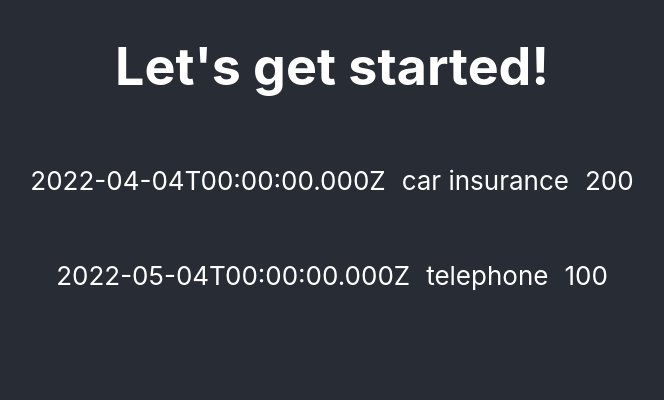
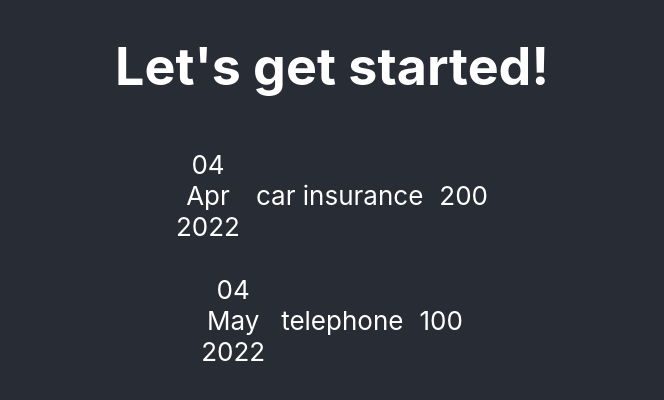
Before and after one commit to 8ctopus/react-demo-app, a JavaScript app: page / in a window 1280 px wide. Shown: the top 400 px of the page, without its empty margins (308-972 px from the left). Built offline with nearby package versions, Linux system fonts and the light colour scheme.

Commit message:
added: expense date component

```diff
--- /dev/null
+++ b/src/components/ExpenseDate.css
@@ -0,0 +1,18 @@
+div.expense-item {
+    display: flex;
+    justify-content: space-between;
+    align-items: center;
+    margin: 1rem 0;
+}
+
+div.esssssxpense-item__description {
+    display: flex;
+    flex-direction: column;
+    gap: 1rem;
+    align-items: flex-end;
+    flex-flow: column-reverse;
+}
+
+div.expense-item__description {
+    margin: 1rem;
+}
--- /dev/null
+++ b/src/components/ExpenseDate.js
@@ -0,0 +1,13 @@
+import "./ExpenseDate.css";
+
+export default function ExpenseDate(props) {
+  const day = props.date.toLocaleString('en-US', { day: '2-digit' });
+  const month = props.date.toLocaleString('en-US', { month: 'short' });
+  const year = props.date.getFullYear();
+
+  return <div className="expense-date">
+    <div className="expense-date__day">{ day }</div>
+    <div className="expense-date__month">{ month }</div>
+    <div className="expense-date__year">{ year }</div>
+  </div>;
+}
--- a/src/components/ExpenseItem.js
+++ b/src/components/ExpenseItem.js
@@ -1,8 +1,9 @@
 import "./ExpenseItem.css";
+import ExpenseDate from "./ExpenseDate";
 
 export default function ExpenseItem(props) {
   return <div className="expense-item">
-    <div className="expense-item__date">{props.date.toISOString()}</div>
+    <ExpenseDate date={ props.date } />
     <div className="expense-item__description">{props.description}</div>
     <div className="expense-item__amount">{props.amount}</div>
   </div>;
```
